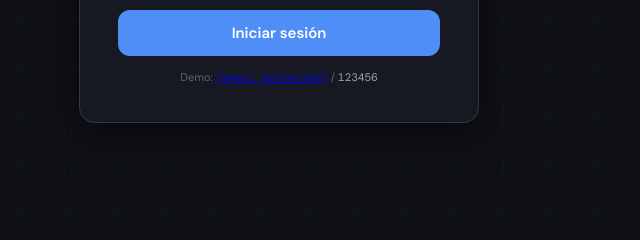
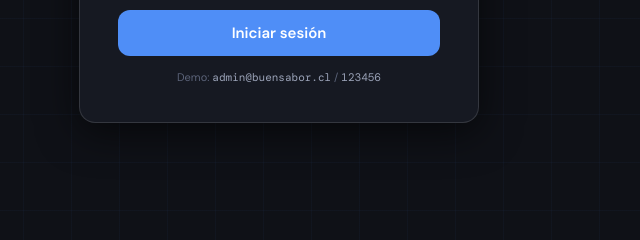
Before and after one commit to ignaciozentenoq-byte/quickpos, a website: page index.html in a window 1280 px wide. Shown: the part 510-750 px from the top of the page, 361-1001 px from the left. Drawn offline with nearby package versions, Linux system fonts and the light colour scheme.

Commit message:
Update index.html

```diff
--- a/index.html
+++ b/index.html
@@ -453,7 +453,7 @@ tr:hover .tbl-row-acts{opacity:1;}
       <button class="forgot-btn" onclick="showToast('Revisa tu correo para recuperar la contraseña','info')">¿Olvidaste tu contraseña?</button>
     </div>
     <button class="btn-login" id="l-btn" onclick="doLogin()">Iniciar sesión</button>
-    <div class="login-demo">Demo: <span style="font-family:var(--mono);color:var(--text2)"><a href="/cdn-cgi/l/email-protection" class="__cf_email__" data-cfemail="badbded7d3d4fad8cfdfd4c9dbd8d5c894d9d6">[email&#160;protected]</a></span> / <span style="font-family:var(--mono);color:var(--text2)">123456</span></div>
+    <div class="login-demo">Demo: <span style="font-family:var(--mono);color:var(--text2)">admin@buensabor.cl</span> / <span style="font-family:var(--mono);color:var(--text2)">123456</span></div>
   </div>
 </div>
 
@@ -871,7 +871,7 @@ www.elbuensabor.cl</textarea></div>
 
 <div id="toast"></div>
 
-<script data-cfasync="false" src="/cdn-cgi/scripts/5c5dd728/cloudflare-static/email-decode.min.js"></script><script>
+<script>
 // ════════════════════════════════════════════════════
 // DATA
 // ════════════════════════════════════════════════════
```
